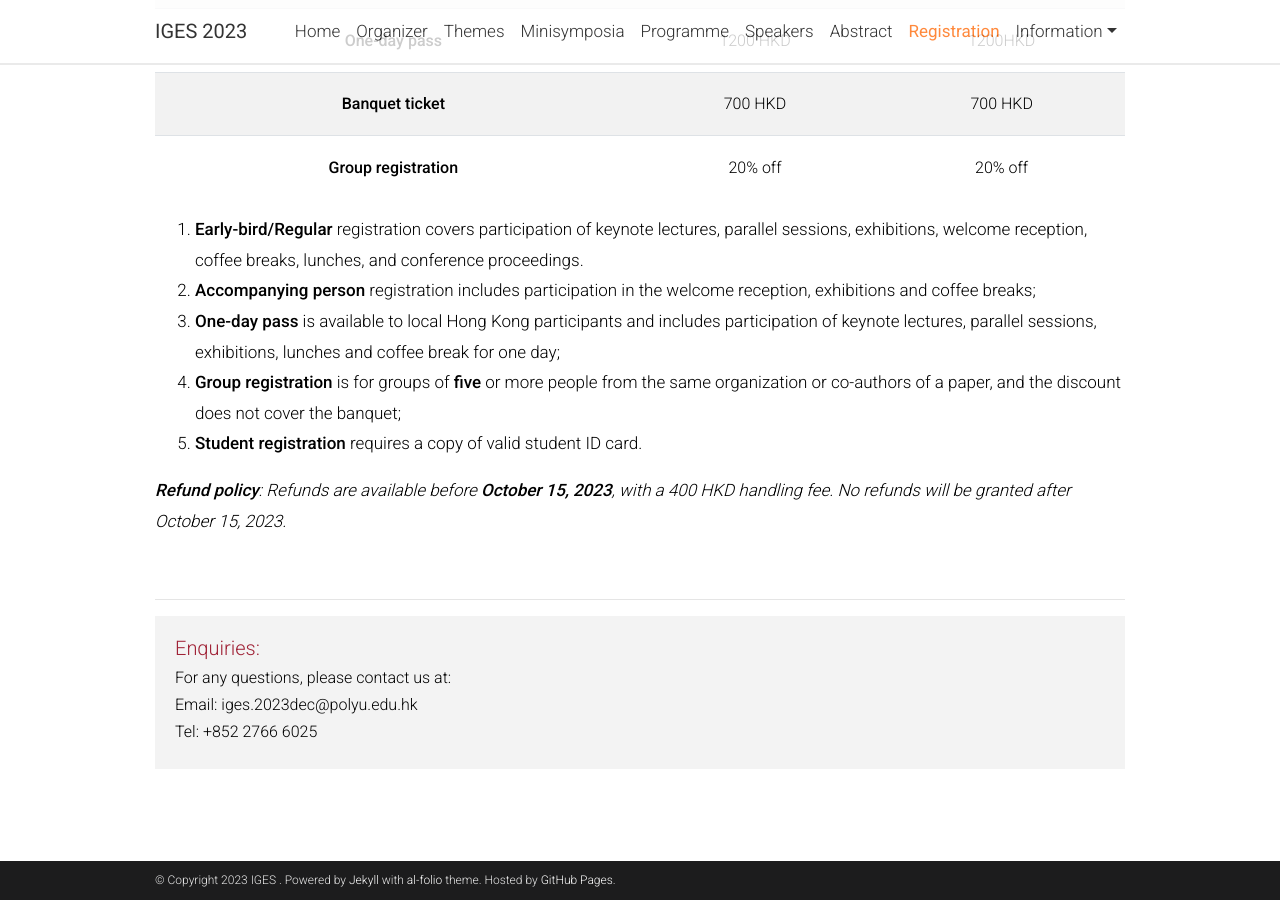
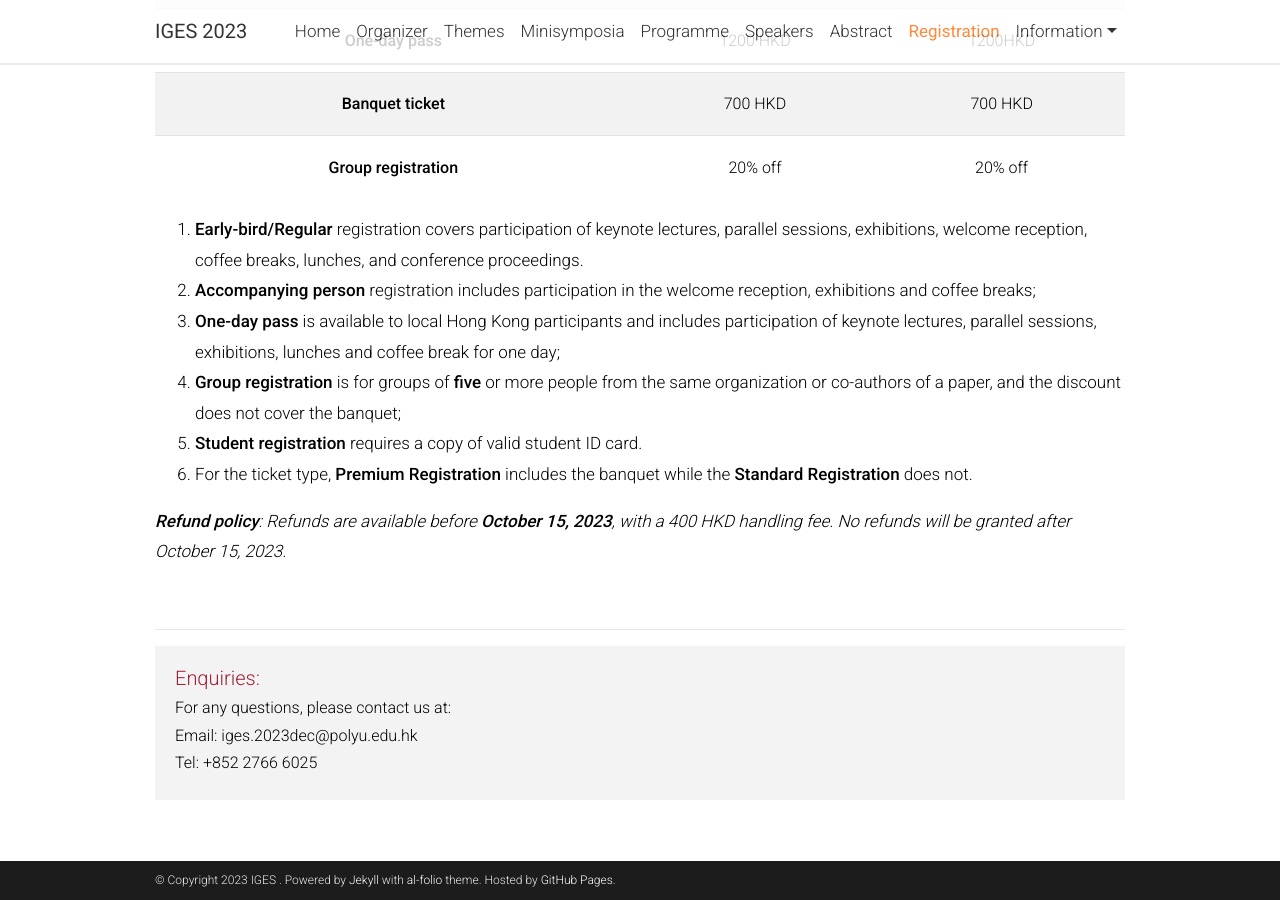
Before and after one commit to iges2023/iges2023.github.io, a Jekyll site: the page built from _pages/registration.md, in a window 1280 px wide and 900 px high, scrolled down 1183 px. Built offline with Jekyll 4.4.1, drawn with Linux system fonts in a browser that asks for light colours; full-size pictures stand in for the smaller copies a plugin makes; comment, search, counter and statistics services are not loaded; a style sheet for code colours, icons or effects is not loaded.

Commit message:
update ticket

```diff
--- a/_pages/registration.md
+++ b/_pages/registration.md
@@ -46,6 +46,9 @@ nav_order: 5
 3. **One-day pass** is available to local Hong Kong participants and includes participation of keynote lectures, parallel sessions, exhibitions, lunches and coffee break for one day;
 4. **Group registration** is for groups of **five** or more people from the same organization or co-authors of a paper, and the discount does not cover the banquet;
 5. **Student registration** requires a copy of valid student ID card.
+6. For the ticket type, **Premium Registration** includes the banquet while the **Standard Registration** does not.
+
+
 
 ***Refund policy**: Refunds are available before **October 15, 2023**, with a 400 HKD handling fee. No refunds will be granted after October 15, 2023.*
 
```
